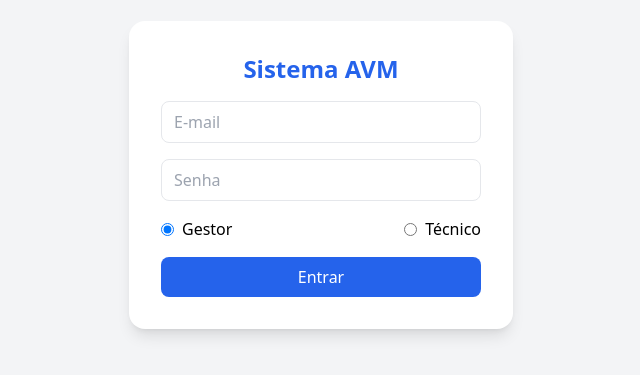
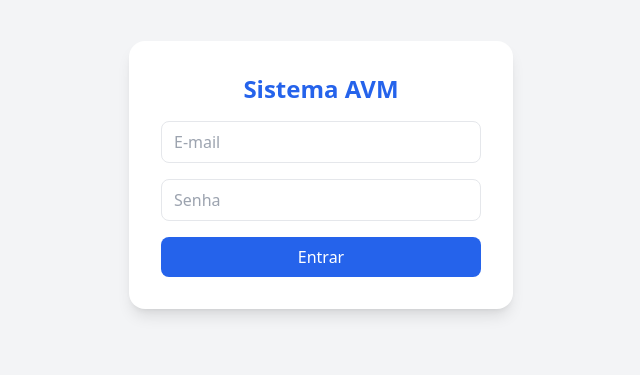
Before and after one commit to VictorGSants/AvmProject, a React (Vite) app: page / in a window 1280 px wide. Shown: the part 225-600 px from the top of the page, without its empty margins (319-959 px from the left). Built offline with nearby package versions, Linux system fonts and the light colour scheme; no server answers.

Commit message:
New Login logic with fireSore

```diff
--- a/src/pages/Login.jsx
+++ b/src/pages/Login.jsx
@@ -1,13 +1,13 @@
 import { useState, useEffect } from "react";
-import { auth } from "../../firebaseConfig";
+import { auth, db } from "../../firebaseConfig";
 import { signInWithEmailAndPassword, onAuthStateChanged } from "firebase/auth";
 import { useNavigate } from "react-router-dom";
+import { doc, getDoc } from "firebase/firestore";
 
 
 export default function AuthLogin() {
   const [email, setEmail] = useState("");
   const [senha, setSenha] = useState("");
-  const [tipoUsuario, setTipoUsuario] = useState("gestor");
   const [erro, setErro] = useState("");
   const [user, setUser] = useState(null);
 
@@ -36,18 +36,40 @@ export default function AuthLogin() {
       const userCredential = await signInWithEmailAndPassword(auth, email, senha);
       console.log("Usuário logado:", userCredential.user);
       setErro("");
-      localStorage.setItem("tipoUsuario", tipoUsuario);
+
+      if (!user) {
+         setErro("Erro inesperado ao carregar usuário.");
+        return;
+
+      }
+
+
+      const ref = doc(db, "usuarios", user.uid);
+      const snap = await getDoc(ref);
+
+      if (!snap.exists()){
+        setErro("Usuario nao encontrado")
+        return;
+      }
+
+      const tipo = await snap.data().tipo;
+
+
+      localStorage.setItem("tipoUsuario", tipo);
       localStorage.setItem("email", email)
-      if (tipoUsuario === "gestor"){
+
+      if (tipo === "gestor"){
         navigate("/gestor");
         console.log("Redirecionar para área do gestor");
+        console.log("Bem vindo ! " + snap.data().nome)
       }
       else {
         navigate("/tecnico");
         console.log("Redirecionar para área do técnico");
+        console.log("Bem vindo ! " + snap.data().nome)
       }
 
-      // Exemplo: if (tipoUsuario === "gestor") navigate("/dashboardGestor")
+
     } catch (error) {
       if (error.code === "auth/user-not-found") {
         setErro("Usuário não encontrado. Verifique o e-mail e a senha.");
@@ -83,29 +105,7 @@ export default function AuthLogin() {
             className="w-full border rounded-lg px-3 py-2 outline-none focus:ring-2 focus:ring-blue-400"
           />
 
-          <div className="flex justify-between items-center">
-            <label className="flex items-center space-x-2">
-              <input
-                type="radio"
-                name="tipo"
-                value="gestor"
-                checked={tipoUsuario === "gestor"}
-                onChange={(e) => setTipoUsuario(e.target.value)}
-              />
-              <span>Gestor</span>
-            </label>
 
-            <label className="flex items-center space-x-2">
-              <input
-                type="radio"
-                name="tipo"
-                value="tecnico"
-                checked={tipoUsuario === "tecnico"}
-                onChange={(e) => setTipoUsuario(e.target.value)}
-              />
-              <span>Técnico</span>
-            </label>
-          </div>
 
           {erro && <p className="text-red-500 text-sm">{erro}</p>}
 
--- a/src/pages/VerOsGestor.jsx
+++ b/src/pages/VerOsGestor.jsx
@@ -175,6 +175,7 @@ export default function OsConcluidas() {
               <p>
                 <strong>Equipamento:</strong> {detalhes.nomeEquipamento}
               </p>
+              <br />
             </div>
 
             <button
```
